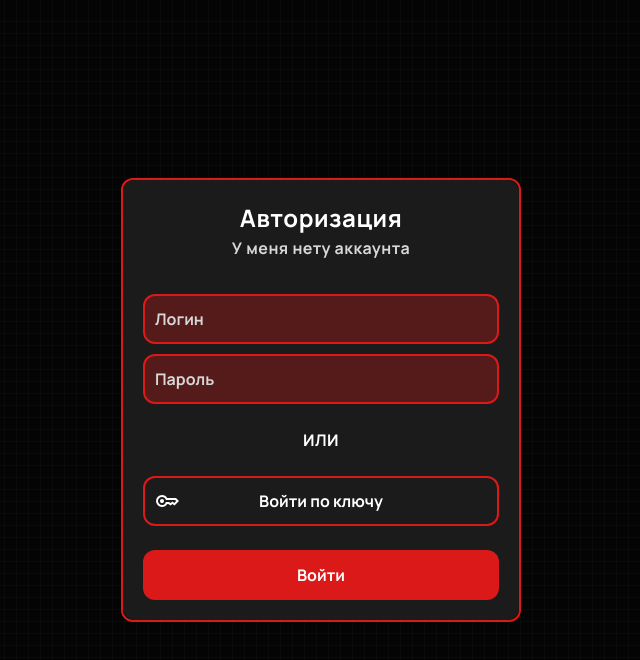
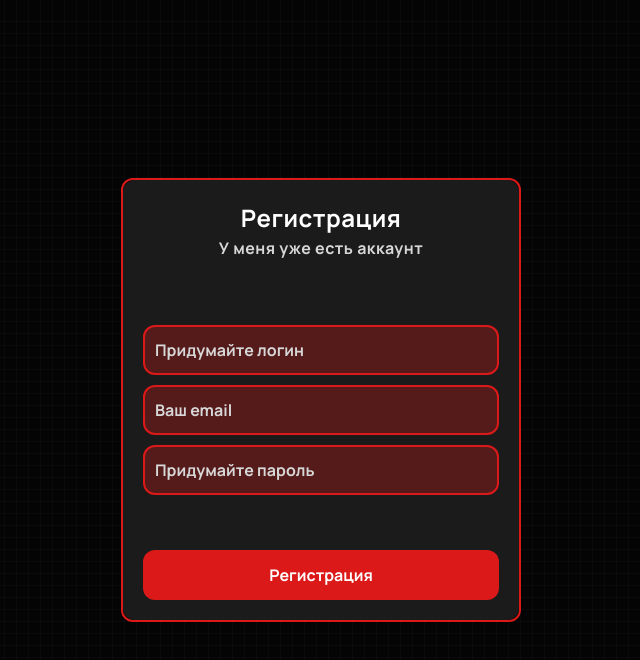
Before and after one commit to TysikGG/reflow, a Next.js app: page /auth in a window 1280 px wide. Both pictures are taken after a click on the element "У меня нету аккаунта". Shown: the top 660 px of the page, without its empty margins (319-959 px from the left). Built offline with nearby package versions, Linux system fonts and the light colour scheme.

Commit message:
form login & registration

```diff
--- a/src/UI/auth/form.tsx
+++ b/src/UI/auth/form.tsx
@@ -1,29 +1,97 @@
-"use client"
+'use client';
 import styles from "@/styles/app/auth/auth.module.css";
 
 import Key from "@/favicons/svg/Key.svg";
+import { MouseEventHandler, ReactNode, useState } from "react";
+
+interface BaseAuthFormProps {
+    title: string,
+    tip: string,
+    inputs: ReactNode,
+    buttonTitle: string,
+    secondary?: boolean,
+    secondaryTitle?: string,
+    secondaryButtonTitle?: ReactNode,
+    tipCallback: MouseEventHandler,
+    secondaryCallback?: MouseEventHandler
+}
 
 export default function AuthForm() {
+    const [formType, setFormType] = useState<String>("login");
+
+    function BaseAuthForm({ title, tip, inputs, buttonTitle, secondary, secondaryTitle, secondaryButtonTitle, tipCallback, secondaryCallback }: BaseAuthFormProps) {
         return (
             <div className={styles.container}>
                 <section className={styles.loginContainer}>
                     <form className={styles.loginForm}>
                         <div className={styles.loginTitleContainer}>
-                        <h1>Авторизация</h1>
-                        <h3>У меня нету аккаунта</h3>
+                            <h1>{title}</h1>
+                            <h3 onClick={tipCallback}>{tip}</h3>
                         </div>
-                    <div className={styles.inputsContainer}>
-                        <input name="username" placeholder="Логин" />
-                        <input name="password" type="password" placeholder="Пароль" />
-                    </div>
-                    <h3>ИЛИ</h3>
-                    <button className={styles.buttonSecondary}>
-                        <Key />
-                        Войти по ключу
+                        {inputs}
+                        <h3 style={{ display: secondary ? "flex" : "none" }}>
+                            {secondaryTitle}
+                        </h3>
+                        <button
+                            style={{ display: secondary ? "flex" : "none" }}
+                            className={styles.buttonSecondary}
+                            onClick={secondaryCallback}
+                        >
+                            {secondaryButtonTitle}
                         </button>
-                    <button>Войти</button>
+                        <button>{buttonTitle}</button>
                     </form>
                 </section>
             </div>
         )
     }
+
+    function AuthFormInputsConstructor(children: any) {
+        return (
+            <div className={styles.inputsContainer}>
+                {...children.children}
+            </div>
+        )
+    }
+
+    if (formType === "login") {
+        return (
+            <BaseAuthForm
+                title="Авторизация"
+                tip="У меня нету аккаунта"
+                inputs={
+                    <AuthFormInputsConstructor
+                        children={[
+                            <input name="username" placeholder="Логин" />,
+                            <input name="password" type="password" placeholder="Пароль" />
+                        ]}
+                    />
+                }
+                buttonTitle="Войти"
+                tipCallback={() => setFormType("register")}
+                secondary={true}
+                secondaryTitle="ИЛИ"
+                secondaryButtonTitle={(<><Key /> Войти по ключу</>)}
+            />
+        )
+    } else if (formType === "register") {
+        return (
+            <BaseAuthForm
+                title="Регистрация"
+                tip="У меня уже есть аккаунт"
+                inputs={
+                    <AuthFormInputsConstructor
+                        children={[
+                            <input name="username" placeholder="Придумайте логин" />,
+                            <input name="email" type="email" placeholder="Ваш email" />,
+                            <input name="password" type="password" placeholder="Придумайте пароль" />
+                        ]}
+                    />
+                }
+                buttonTitle="Регистрация"
+                tipCallback={() => setFormType("login")}
+            />
+        )
+    }
+
+}
```
Lines whose indentation alone changed are shown as unchanged.
